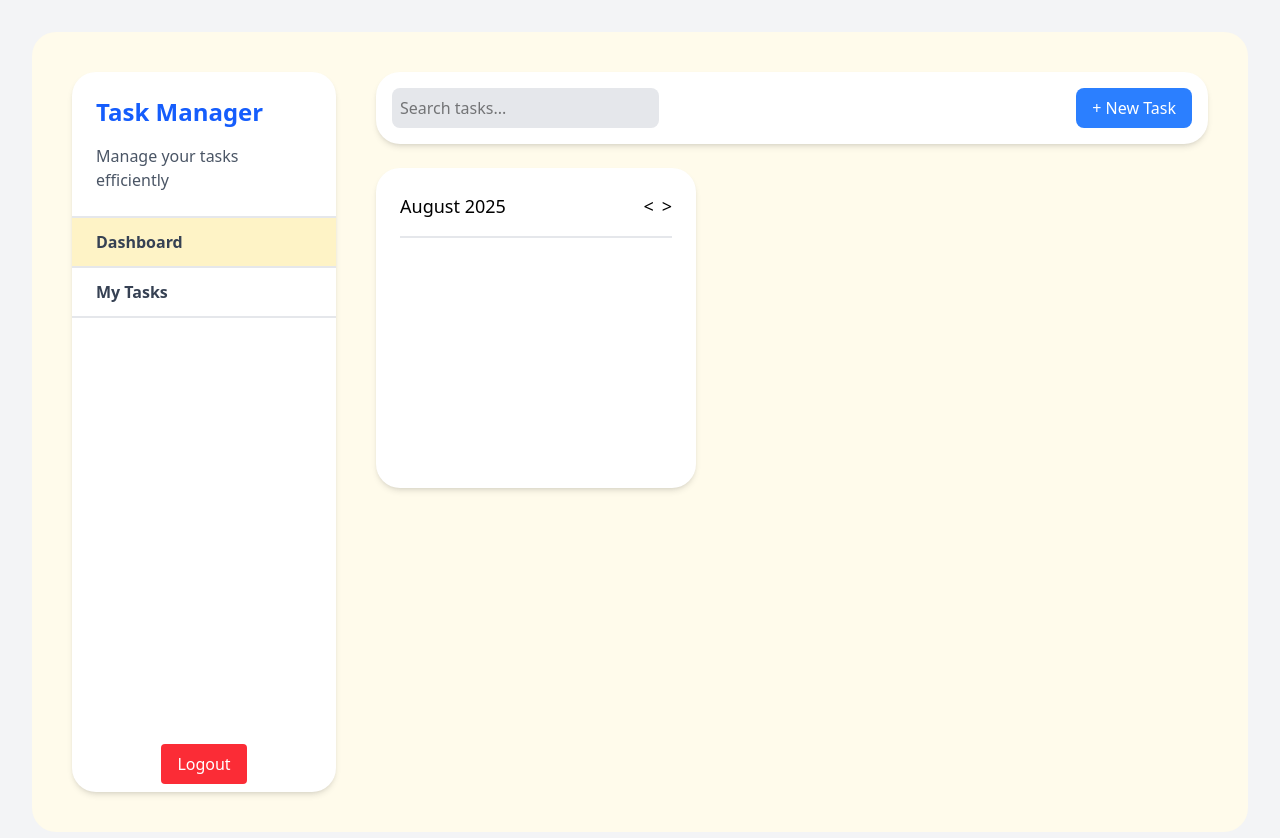
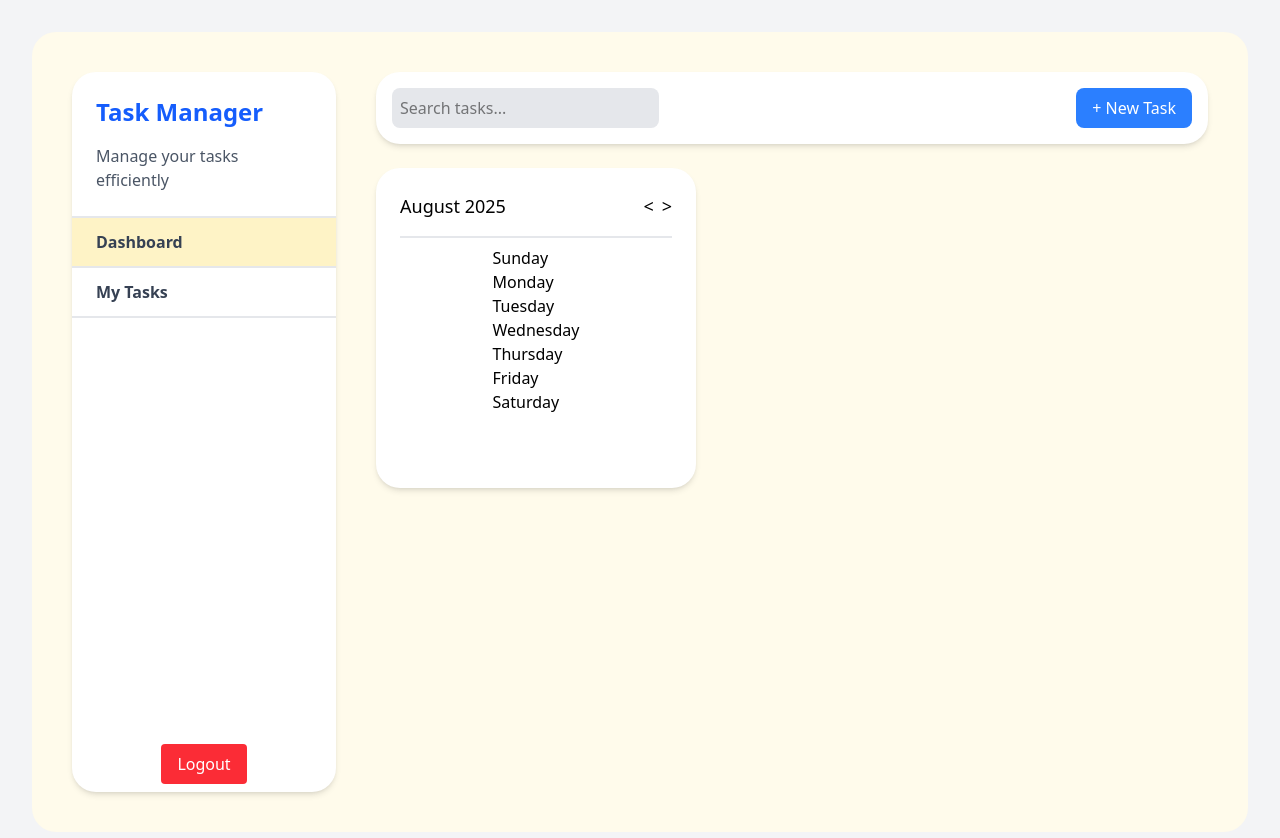
Before and after one commit to Safdari10/task-manager, a Next.js app in the folder frontend/: page /dashboard in a window 1280 px wide. Shown: the top 838 px of the page. Built offline with nearby package versions, Linux system fonts and the light colour scheme.

Commit message:
Adds weekday headers to calendar view
Improves calendar readability by displaying the days of the week,
providing clearer context for date navigation and event placement.

```diff
--- a/frontend/src/app/dashboard/components/Calender.tsx
+++ b/frontend/src/app/dashboard/components/Calender.tsx
@@ -18,6 +18,8 @@ const Calender = () => {
     "November",
     "December",
   ];
+
+  const weekDays = ["Sunday", "Monday", "Tuesday", "Wednesday", "Thursday", "Friday", "Saturday"];
 
   const handleMonthChange = (direction: ">" | "<") => {
     setCurrentMonth((prevMonth) => {
@@ -50,6 +52,11 @@ const Calender = () => {
           </button>
         </div>
       </div>
+      <div>
+        {weekDays.map((day) => (
+          <div key={day}>{day}</div>
+        ))}
+      </div>
     </div>
   );
 };
```
